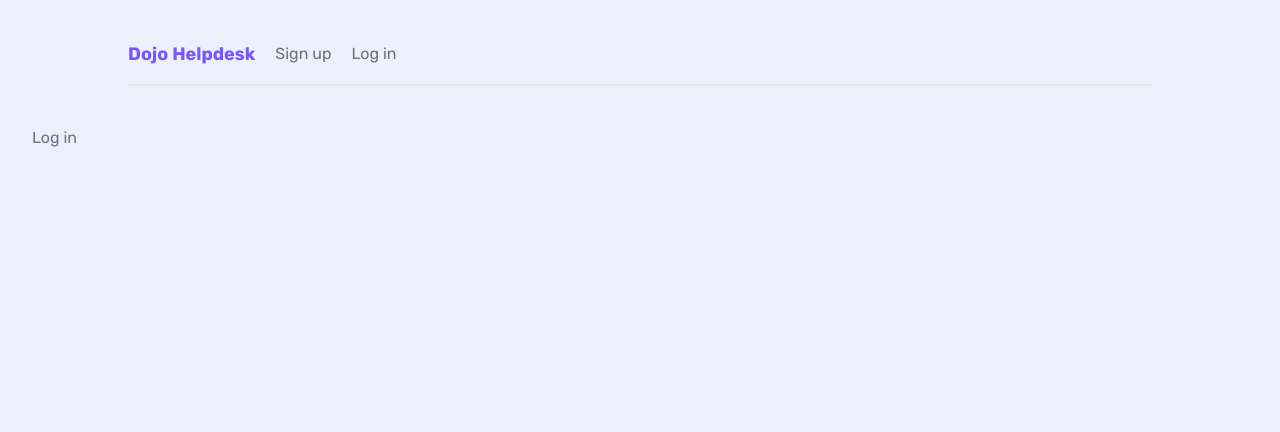
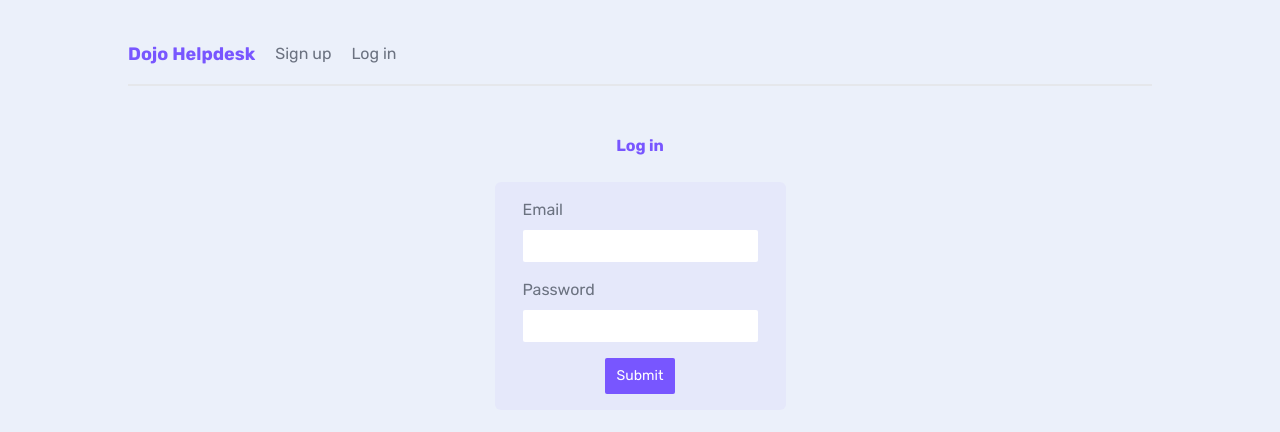
Before and after one commit to PAZHames/next-app-1, a Next.js app: page /login in a window 1280 px wide. Shown: the top 432 px of the page. Built offline with nearby package versions, Linux system fonts and the light colour scheme.

Commit message:
set up supabase, created authform component for use in login and signup, inserted component into both pages

```diff
--- a/package.json
+++ b/package.json
@@ -9,6 +9,8 @@
     "lint": "next lint"
   },
   "dependencies": {
+    "@supabase/auth-helpers-nextjs": "^0.9.0",
+    "@supabase/supabase-js": "^2.42.0",
     "json-server": "^1.0.0-alpha.23",
     "next": "14.1.3",
     "react": "^18",
--- /dev/null
+++ b/src/app/(auth)/AuthForm.jsx
@@ -0,0 +1,34 @@
+"use client"
+
+import { useState } from "react";
+
+export default function AuthForm() {
+    const [email, setEmail] = useState('')
+    const [password, setPassword] = useState('')
+
+  return (
+    <form>
+        <label>
+            <span>Email</span>
+                <input
+                type="email"
+                onChange={(e)=> setEmail(e.target.value)}
+                value={email}
+                required
+                />
+        </label>
+        <label>
+            <span>Password</span>
+                <input
+                type="password"
+                onChange={(e)=> setPassword(e.target.value)}
+                value={password}
+                required
+                />
+        </label>
+        <button className="btn-primary">
+            Submit
+        </button>
+    </form>
+  )
+}
--- a/src/app/(auth)/login/page.jsx
+++ b/src/app/(auth)/login/page.jsx
@@ -1,5 +1,8 @@
+import AuthForm from "../AuthForm"
+
 export default function Login() {
-    return <div>
-  Log in
-    </div>;
+    return <main>
+      <h2 className="text-center">Log in</h2>
+      <AuthForm />
+    </main>
   }
--- a/src/app/(auth)/signup/page.jsx
+++ b/src/app/(auth)/signup/page.jsx
@@ -1,5 +1,8 @@
+import AuthForm from "../AuthForm"
+
 export default function Signup() {
-  return <div>
-Signup
-  </div>;
-}
+    return <main>
+      <h2 className="text-center">Sign up</h2>
+      <AuthForm />
+    </main>
+  }
```
Also changed, not shown: 1 other file (tests, documents, lock files or other folders).
